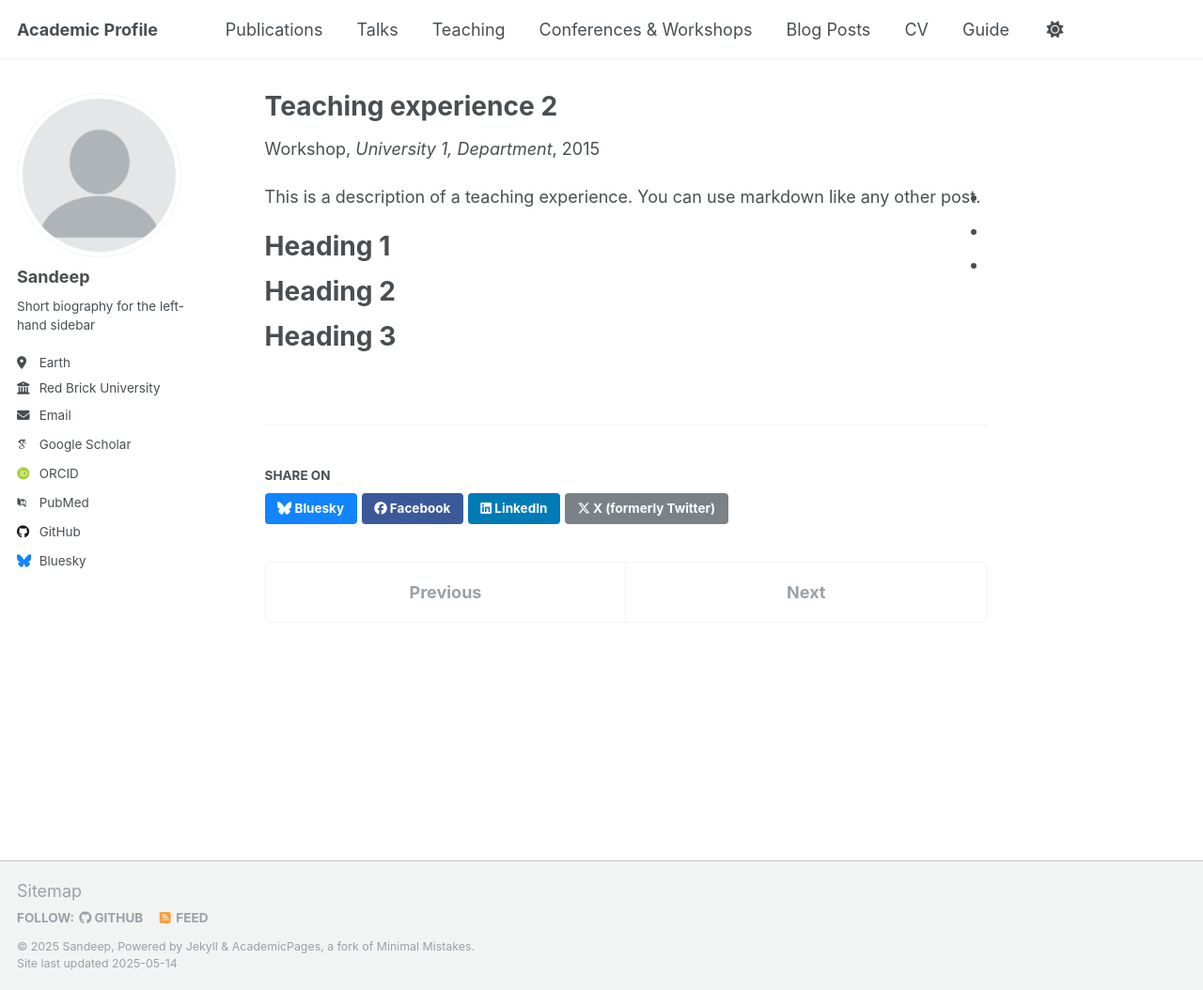
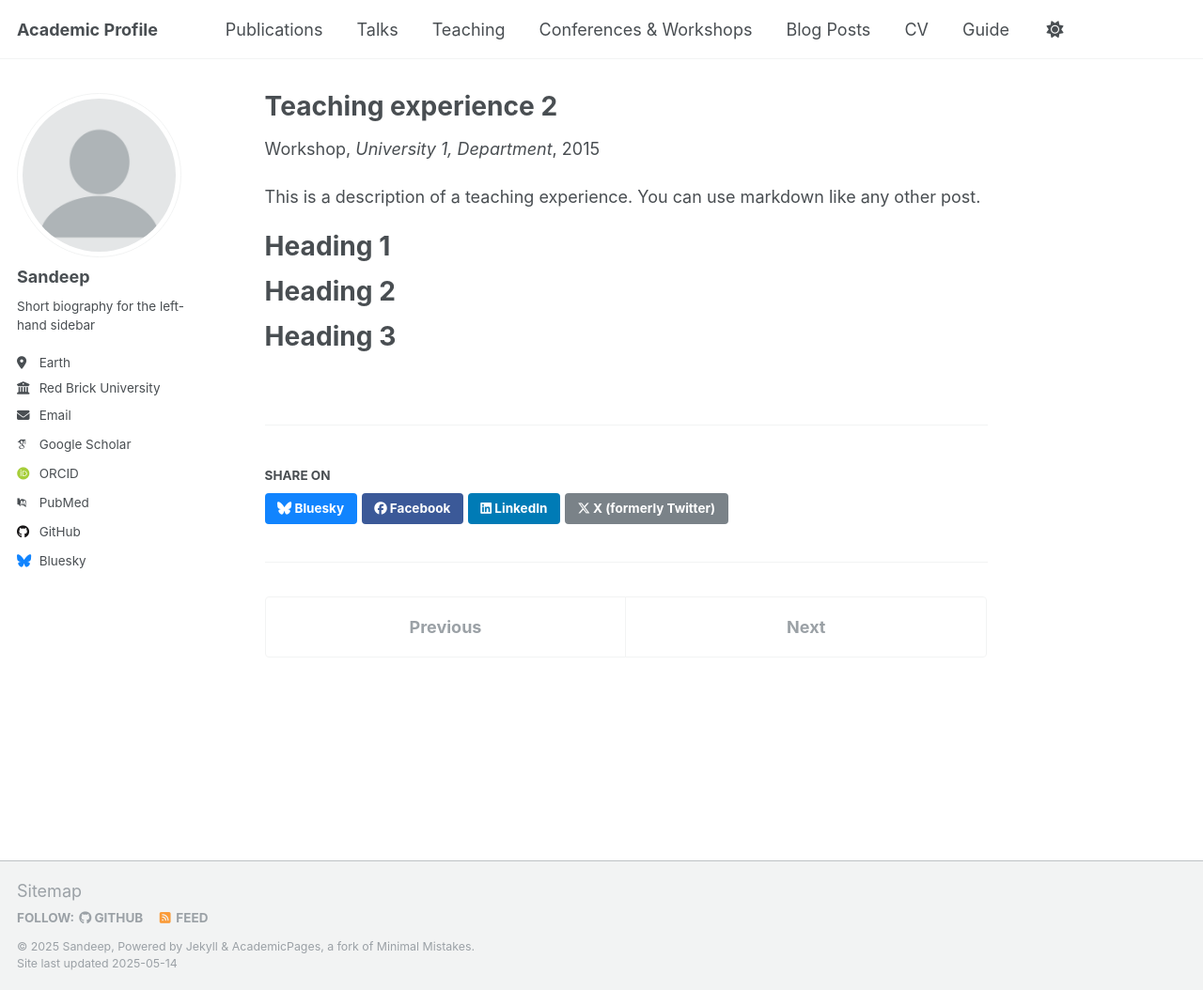
Before and after one commit to sandeepkajal912/sandeepkajal912.github.io, a Jekyll site: the page built from _teaching/2015-spring-teaching-2.md, in a window 1280 px wide and 1054 px high. Shown: the whole window at 94% size. Built offline with Jekyll 4.4.1, drawn with Linux system fonts in a browser that asks for light colours; some web fonts are replaced.

Commit message:
Update social-share.html

```diff
--- a/_includes/social-share.html
+++ b/_includes/social-share.html
@@ -13,15 +13,3 @@
 
   <a href="https://x.com/intent/post?text={{ base_path }}{{ page.url }}" class="btn btn--x" title="{{ site.data.ui-text[site.locale].share_on_label | default: 'Share on' }} X"><i class="fab fa-x-twitter" aria-hidden="true"></i><span> X (formerly Twitter)</span></a>
 </section>
-
-{% if site.social %}
-  <ul class="list-inline">
-    {% for item in site.social %}
-      <li class="list-inline-item">
-        <a href="{{ item.link }}" target="_blank" rel="noopener noreferrer">
-          <i class="{{ item.icon }}"></i>
-        </a>
-      </li>
-    {% endfor %}
-  </ul>
-{% endif %}
```
